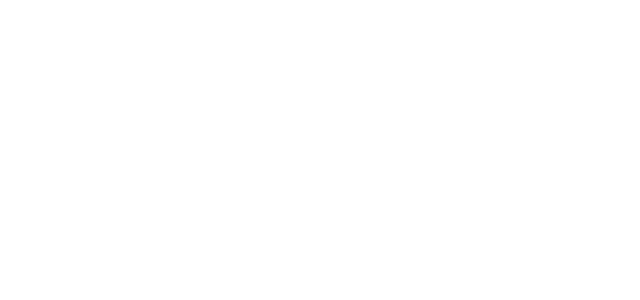
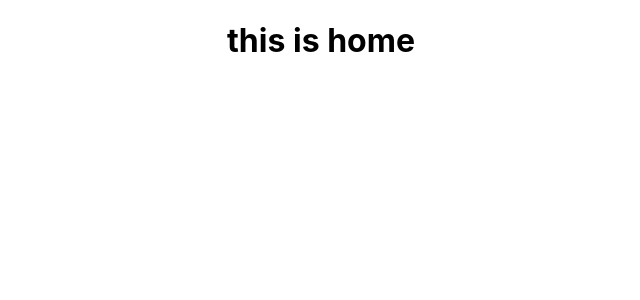
Before and after one commit to Momenuzzaman/educational-website, a React (Create React App) app: page / in a window 1280 px wide. Shown: the top 300 px of the page, without its empty margins (319-959 px from the left). Built offline with nearby package versions, Linux system fonts and the light colour scheme.

Commit message:
create home page

```diff
--- a/src/App.js
+++ b/src/App.js
@@ -1,10 +1,11 @@
 
 import './App.css';
+import Home from './Components/Home/Home';
 
 function App() {
   return (
     <div className="App">
-
+      <Home />
     </div>
   );
 }
--- /dev/null
+++ b/src/Components/Home/Home.js
@@ -0,0 +1,11 @@
+import React from 'react';
+
+const Home = () => {
+    return (
+        <div>
+            <h1>this is home</h1>
+        </div>
+    );
+};
+
+export default Home;
```
